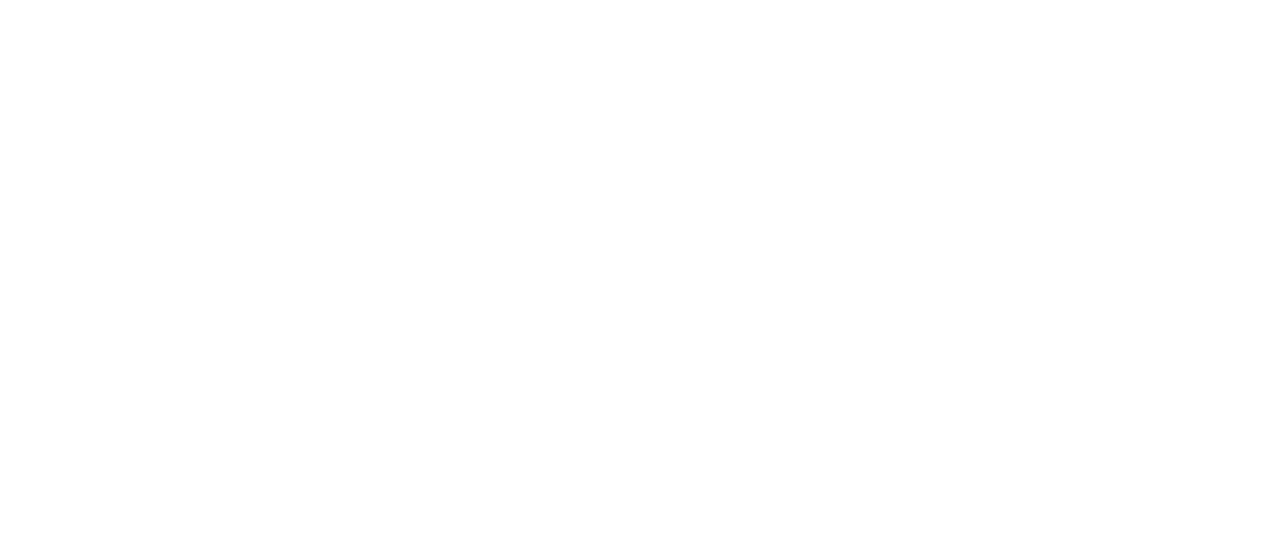
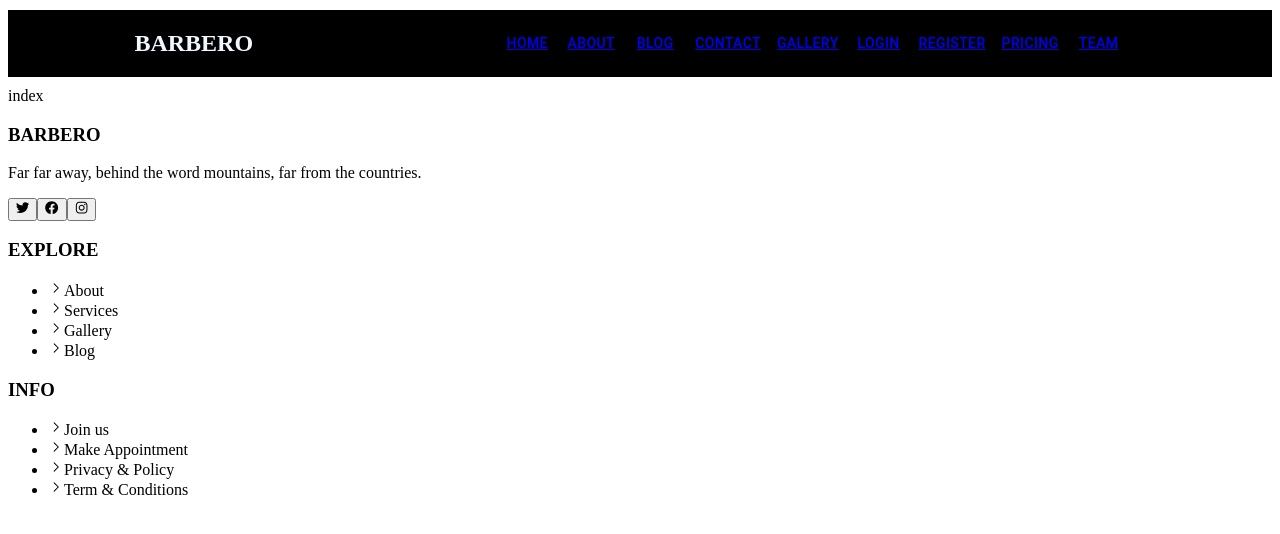
Before and after one commit to amineyvazov368/FinalProject, a React (Vite) app in the folder Project/vite-project/: page / in a window 1280 px wide. Shown: the top 534 px of the page. Built offline with nearby package versions, Linux system fonts and the light colour scheme.

Commit message:
navbar and footer add etdim

```diff
--- /dev/null
+++ b/Project/vite-project/src/conponent/Footer/index.jsx
@@ -0,0 +1,46 @@
+import React from 'react'
+import Style from "./index.module.css"
+import { FaTwitter } from "react-icons/fa";
+import { FaFacebook } from "react-icons/fa";
+import { FaInstagram } from "react-icons/fa";
+import { GoChevronRight } from "react-icons/go";
+
+const index = () => {
+    return (
+        <>
+            <section className={Style.footer}>
+                <div className={Style.first}>
+                    <div className={Style.one}>
+                        <h3>BARBERO</h3>
+                        <p>Far far away, behind the word mountains, far from the countries.</p>
+                        <div>
+                            <button><FaTwitter /></button>
+                            <button><FaFacebook /></button>
+                            <button><FaInstagram /></button>
+                        </div>
+                    </div>
+                    <div className={Style.two}>
+                        <h3>EXPLORE</h3>
+                        <ul>
+                            <li><GoChevronRight />About</li>
+                            <li><GoChevronRight />Services</li>
+                            <li><GoChevronRight />Gallery</li>
+                            <li><GoChevronRight />Blog</li>
+                        </ul>
+                    </div>
+                    <div className={Style.three}>
+                        <h3>INFO</h3>
+                        <ul>
+                            <li><GoChevronRight />Join us</li>
+                            <li><GoChevronRight />Make Appointment</li>
+                            <li><GoChevronRight />Privacy & Policy</li>
+                            <li><GoChevronRight />Term & Conditions</li>
+                        </ul>
+                    </div>
+                </div>
+            </section>
+        </>
+    )
+}
+
+export default index
--- /dev/null
+++ b/Project/vite-project/src/conponent/Navbar/index.jsx
@@ -0,0 +1,34 @@
+import React from 'react'
+import Style from "./index.module.css"
+import Button from '@mui/material/Button';
+import { Link } from 'react-router-dom';
+const index = () => {
+    return (
+        <>
+            <div className={Style.nav}>
+                <div className={Style.container}>
+                    <div className={Style.logo}>
+                        <h2>BARBERO
+</h2>
+                    </div>
+                    <div className={Style.button}>
+                        <Button><Link className={Style.link} to={"/"}>Home</Link></Button>
+                        <Button><Link className={Style.link} to={"/about"}>About</Link></Button>
+                        <Button><Link className={Style.link} to={"/blog"}>Blog</Link></Button>
+                        <Button><Link className={Style.link} to={"/contact"}>Contact</Link></Button>
+                        <Button><Link className={Style.link} to={"/gallery"}>Gallery</Link></Button>
+                        <Button><Link className={Style.link} to={"/login"}>Login</Link></Button>
+                        <Button><Link className={Style.link} to={"/register"}>Register</Link></Button>
+                        <Button><Link className={Style.link} to={"/pricing"}>Pricing</Link></Button>
+                        <Button><Link className={Style.link} to={"/team"}>Team</Link></Button>
+
+                    </div>
+                </div>
+            </div>
+
+
+        </>
+    )
+}
+
+export default index
--- /dev/null
+++ b/Project/vite-project/src/conponent/Navbar/index.module.css
@@ -0,0 +1,24 @@
+.nav{
+    background-color: black;
+
+}
+
+
+.container{
+    width: 80%;
+    margin: 10px auto;
+    display: flex;
+    justify-content: space-between;
+    color: aliceblue;
+}
+.button link {
+    text-decoration: none;
+    list-style: none;
+    color: aliceblue;
+    font-size: medium;
+}
+
+.button{
+    margin: 15px;
+
+}
--- a/Project/vite-project/src/pages/Client/ClientRoot.jsx
+++ b/Project/vite-project/src/pages/Client/ClientRoot.jsx
@@ -1,8 +1,14 @@
 import React from 'react'
-
+import {Outlet} from "react-router-dom"
+import Navbar from "../../conponent/Navbar"
+import Footer from "../../conponent/Footer"
 const ClientRoot = () => {
   return (
-    <div>ClientRoot</div>
+    <>
+     <Navbar/>
+    <Outlet/>
+    <Footer/>
+    </>
   )
 }
 
--- a/Project/vite-project/src/pages/Client/Login/index.jsx
+++ b/Project/vite-project/src/pages/Client/Login/index.jsx
@@ -0,0 +1,9 @@
+import React from 'react'
+
+const index = () => {
+  return (
+    <div>index</div>
+  )
+}
+
+export default index
```
Also changed, not shown: Project/vite-project/package.json (+6 -1 lines), Project/vite-project/src/App.jsx (+11 -4 lines), Project/vite-project/src/conponent/Footer/index.module.css (added), 2 other files (tests, documents, lock files or other folders).
